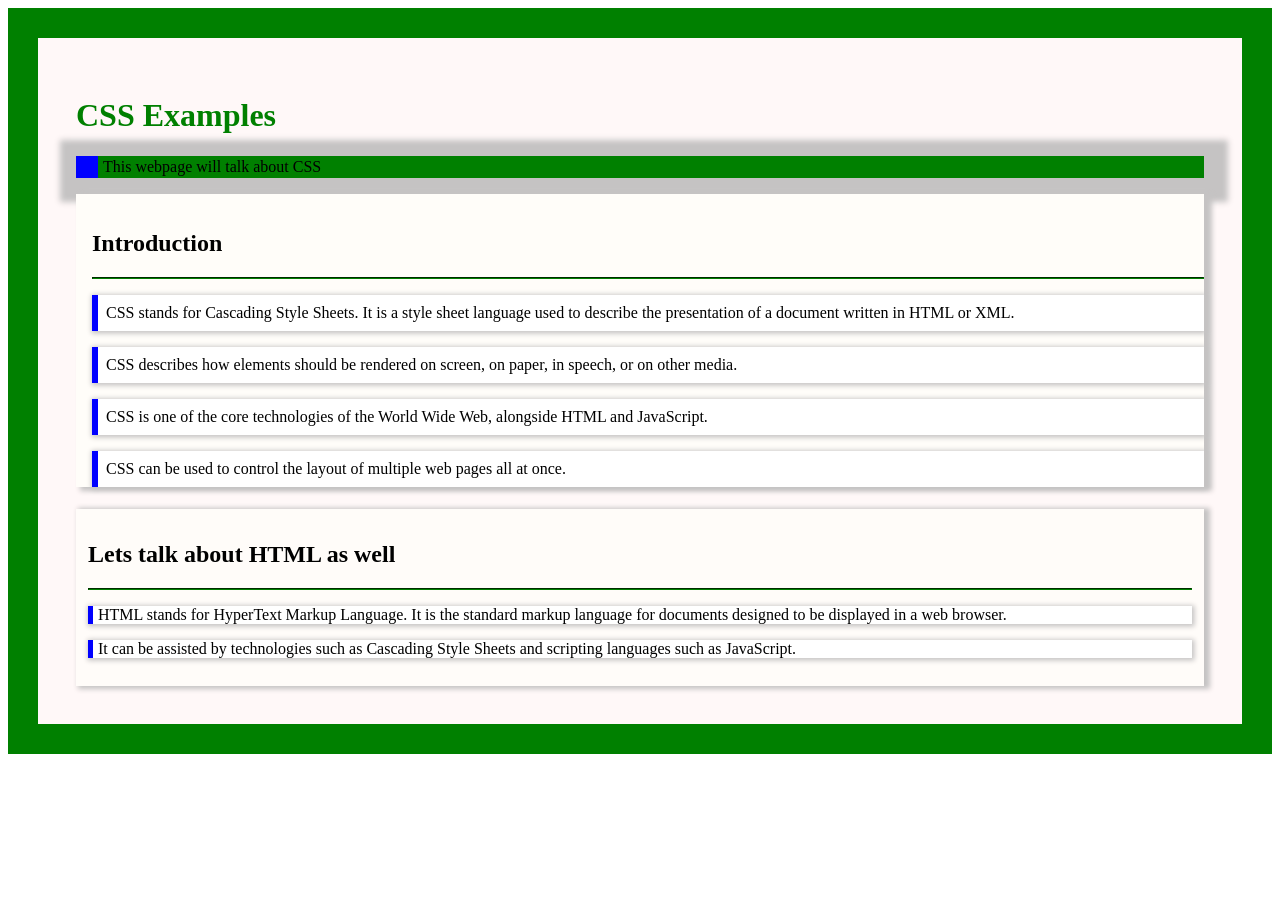
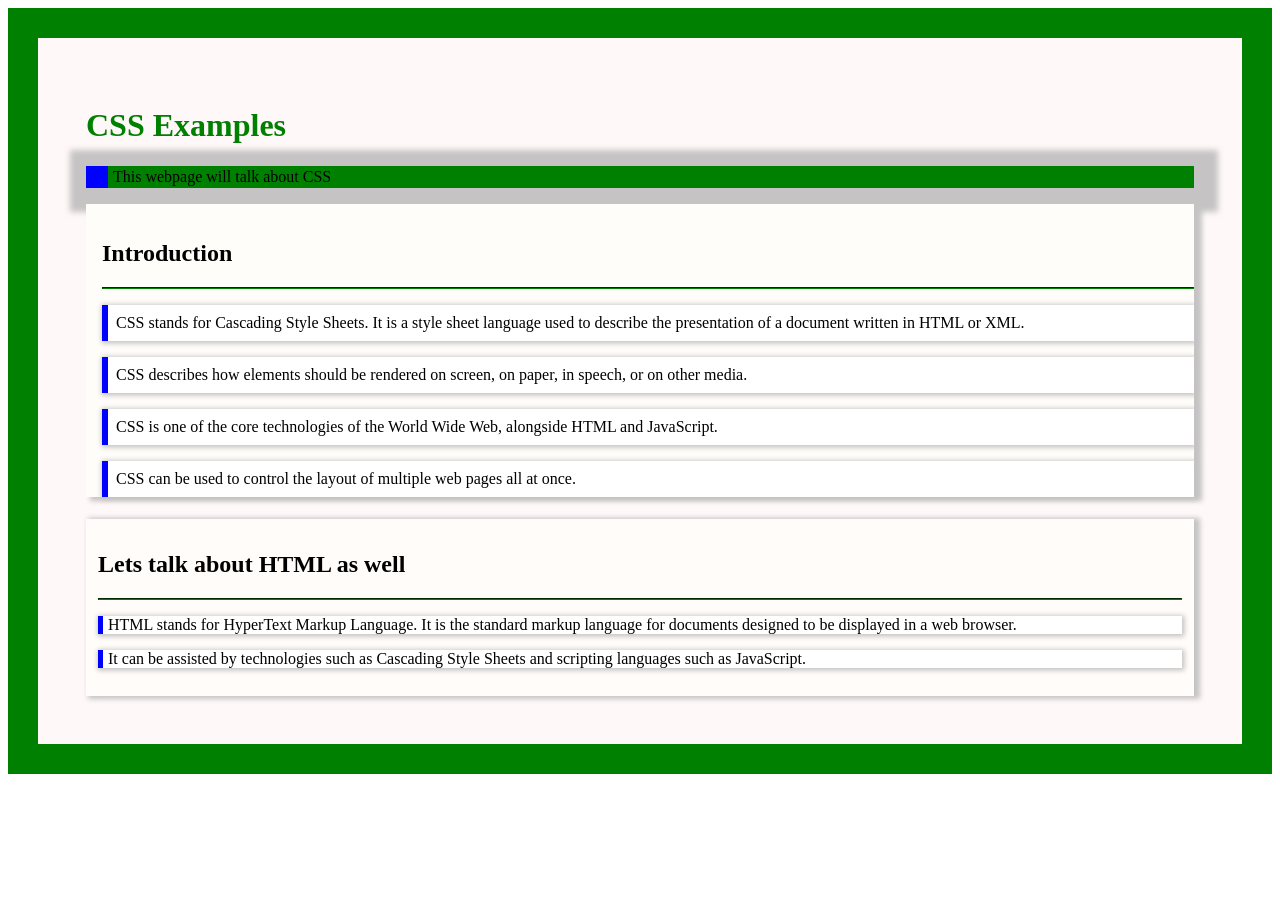

Increase padding in body div from 38px to 48px

--- a/formatting.css
+++ b/formatting.css
@@ -6,7 +6,7 @@ body{
     border: 30px solid green;
 }
 body>div{
-    padding: 38px;
+    padding: 48px;
     background-color:rgb(258, 248, 248);
 }
 body>div>p{
